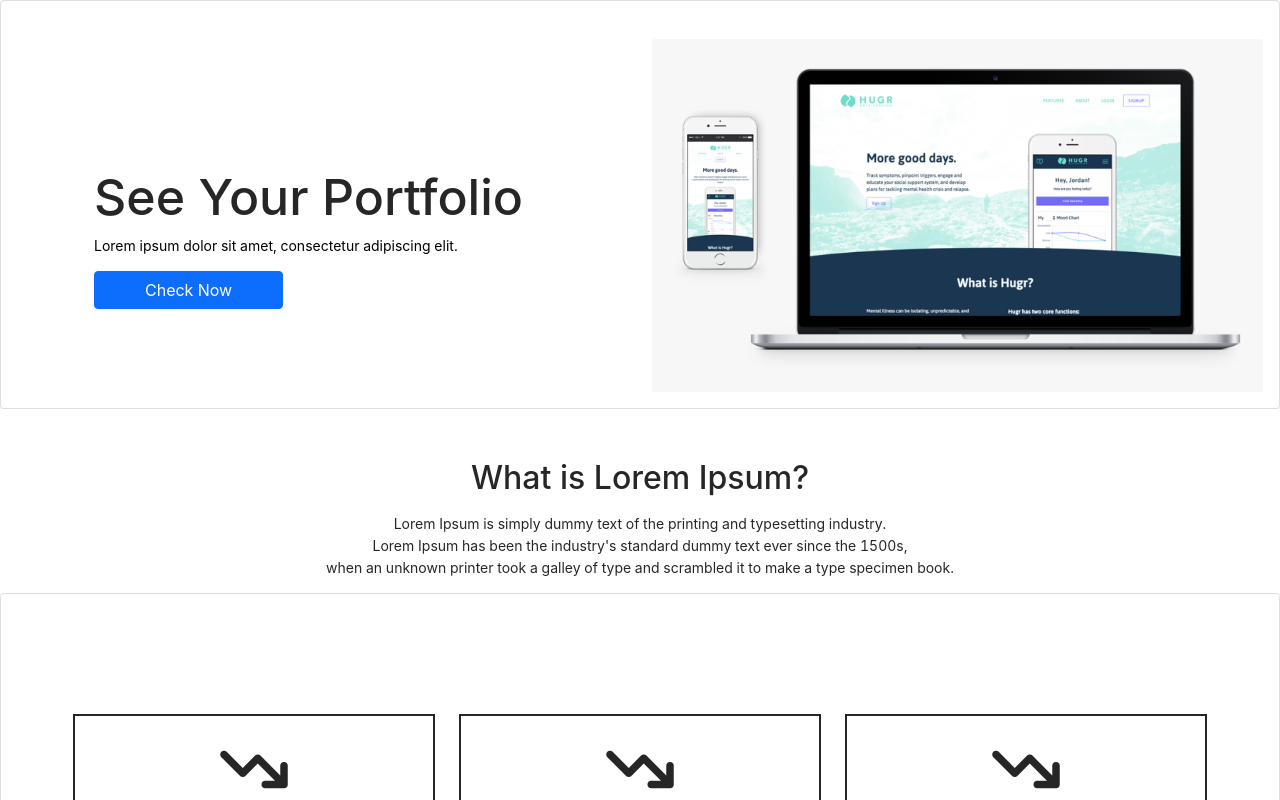
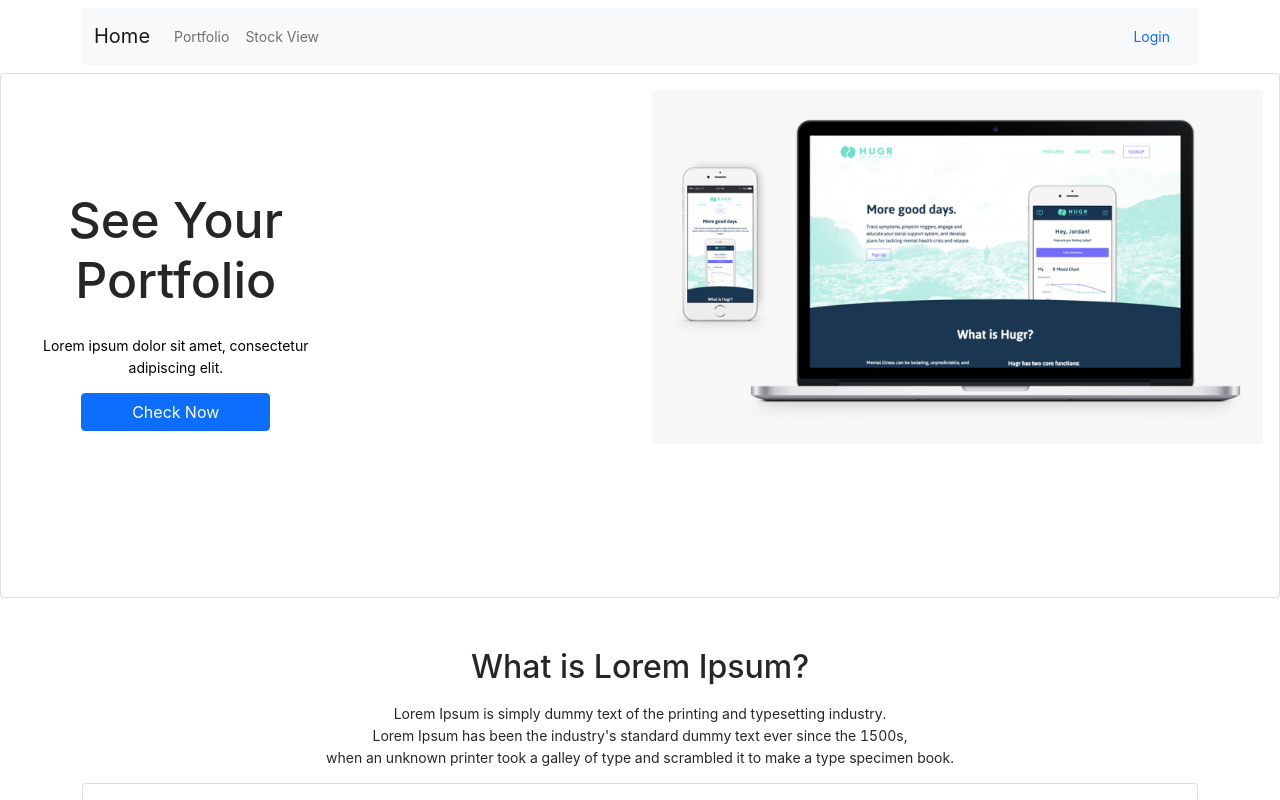
Before and after one commit to jsidd06/stock-portfolio, a React (Create React App) app: page / in a window 1280 px wide. Shown: the top 800 px of the page. Built offline with nearby package versions, Linux system fonts and the light colour scheme; sample sign-in values are in the browser's storage.

Commit message:
add some file and change the some operation and fix that

```diff
--- a/package.json
+++ b/package.json
@@ -9,6 +9,8 @@
     "antd": "^4.18.7",
     "bootstrap": "^5.1.3",
     "react": "^17.0.2",
+    "react-apexcharts": "^1.3.9",
+    "react-bootstrap": "^2.1.2",
     "react-dom": "^17.0.2",
     "react-router-dom": "^6.2.1",
     "react-scripts": "5.0.0",
--- a/src/App.js
+++ b/src/App.js
@@ -4,11 +4,13 @@ import BuySellOptionScreen from './views/BuySellOptionScreen/BuySellOptionScreen
 import BuySellScreen from './views/BuySellScreen/BuySellScreen';
 import Home from './views/Home/Home'
 import LoginScreen from './views/LoginScreen/LoginScreen';
+import NavBarScreen from './views/NavBarScreen/NavBarScreen';
 import Portfolio from './views/Portfolio/Portfolio';
 import StockScreen from "./views/StockView/StockView"
 function App() {
   return (
     <BrowserRouter>
+      <NavBarScreen />
       <Routes>
         <Route path="/" element={<Home />} />
         <Route path="/login" element={<LoginScreen />} />
--- a/src/views/BuySellOptionScreen/BuySellOptionScreen.js
+++ b/src/views/BuySellOptionScreen/BuySellOptionScreen.js
@@ -3,6 +3,11 @@ import { Button, Card, CardHeader, Col, Container, Input, Row } from "reactstrap
 import { Select, Radio, Switch } from "antd";
 import { Link } from "react-router-dom";
 function BuySellOptionScreen() {
+  const submitHandler = (e) => {
+    e.preventDefault();
+    alert("Submitted");
+    window.location = "/portfolio";
+  }
   return (
     <Container className="mt-5">
       <Card>
@@ -63,7 +68,7 @@ function BuySellOptionScreen() {
           <div className="text-center">
             <Button style={{ paddingLeft: 50, paddingRight: 50 }}>More</Button>
           </div>
-          <Button className="w-100 mt-2" color="primary">Tap To Buy</Button>
+          <Button className="w-100 mt-2" onClick={submitHandler} color="primary">Tap To Buy</Button>
         </CardHeader>
       </Card>
     </Container>
--- a/src/views/BuySellScreen/BuySellScreen.js
+++ b/src/views/BuySellScreen/BuySellScreen.js
@@ -21,24 +21,24 @@ function BuySellScreen() {
       <Card>
         <Row>
           <Col md="6">
-            <Button
-              color="primary"
+            <Link to="/selloption"
+              className="btn btn-primary"
               style={{ paddingLeft: 50, paddingRight: 50 }}
             >
               Buy
-            </Button>
+            </Link>
           </Col>
           <Col md="6">
-            <Button
-              color="warning"
+            <Link to="/selloption"
+              className="btn btn-warning"
               style={{ paddingLeft: 50, paddingRight: 50 }}
             >
               Sell
-            </Button>
+            </Link>
           </Col>
         </Row>
         <CardHeader>
-          <Link to="/" style={{ textDecoration: "none" }}>
+          <Link to="/graph" style={{ textDecoration: "none" }}>
             View Chart{" "}
           </Link>
         </CardHeader>
--- a/src/views/Home/Home.js
+++ b/src/views/Home/Home.js
@@ -1,28 +1,44 @@
-import React from 'react'
-import { Link } from 'react-router-dom';
-import { Card, CardBody, CardHeader, CardImg, CardImgOverlay, CardText, CardTitle, Col, Container, Row } from 'reactstrap';
-import stockImg from "../../Images/518-5187885_picture-of-a-phone-and-laptop-with-the.png"
-import FooterScreen from '../FooterScreen/FooterScreen';
-import NavBarScreen from '../NavBarScreen/NavBarScreen';
+import React from "react";
+import { Link } from "react-router-dom";
+import {
+  Card,
+  CardBody,
+  CardHeader,
+  CardImg,
+  CardImgOverlay,
+  CardText,
+  CardTitle,
+  Col,
+  Container,
+  Row,
+} from "reactstrap";
+import stockImg from "../../Images/518-5187885_picture-of-a-phone-and-laptop-with-the.png";
+import FooterScreen from "../FooterScreen/FooterScreen";
 function Home() {
-  if(!localStorage.getItem("token")){
+  if (!localStorage.getItem("token")) {
     window.location = "/login";
   }
   return (
     <>
-      <div>
+      <div className="mt-2">
         <Card inverse style={{ textAlign: "left" }}>
-          <NavBarScreen />
+
           <CardBody>
             <Row>
-              <Col md="6"></Col>
+              <Col sm="12" md="6">
+                <Container
+                  style={{
+                    textAlign: "center",
+                    color: "black",
+                    marginTop: "100px",
+                    marginBottom: "150px",
+                  }}
+                >
+                  <Row>
                     <Col md="6">
-                <CardImg alt="Card image cap" src={stockImg} />
-                <CardImgOverlay>
-                  <Container style={{ color: "black", marginTop: "150px" }}>
-                    <CardTitle tag="h5" style={{ fontSize: 50 }}>
+                      <h5 tag="h5" style={{ fontSize: 50 }}>
                         See Your Portfolio
-                    </CardTitle>
+                      </h5>
                       <CardText>
                         Lorem ipsum dolor sit amet, consectetur adipiscing elit.
                       </CardText>
@@ -35,14 +51,18 @@ function Home() {
                           Check Now
                         </Link>
                       </CardText>
+                    </Col>
+                  </Row>
                 </Container>
-                </CardImgOverlay>
+              </Col>
+              <Col sm="12" md="6">
+                <CardImg alt="Card image cap" src={stockImg} />
               </Col>
             </Row>
           </CardBody>
         </Card>
       </div>
-      <div style={{ textAlign: "center", marginTop: 50 }}>
+      <Container style={{ textAlign: "center", marginTop: 50 }}>
         <h2>What is Lorem Ipsum?</h2>
         <p>
           Lorem Ipsum is simply dummy text of the printing and typesetting
@@ -128,7 +148,7 @@ function Home() {
             </Row>
           </CardBody>
         </Card>
-      </div>
+      </Container>
       <Card className="text-center p-5">
         <CardBody>
           <h3>Pricing</h3>
@@ -139,7 +159,13 @@ function Home() {
             lorem ipsum dolor sit amet, consectetur adipiscing elit, sed do
             eiusmod tempor incididunt
           </p>
-          <Link to="/" className="btn btn-primary" style={{paddingRight:50,paddingLeft:50}} >Learn more</Link>
+          <Link
+            to="/"
+            className="btn btn-primary"
+            style={{ paddingRight: 50, paddingLeft: 50 }}
+          >
+            Learn more
+          </Link>
         </CardBody>
       </Card>
       <FooterScreen />
@@ -147,4 +173,4 @@ function Home() {
   );
 }
 
-export default Home
+export default Home;
--- a/src/views/NavBarScreen/NavBarScreen.js
+++ b/src/views/NavBarScreen/NavBarScreen.js
@@ -1,9 +1,26 @@
 import React from 'react'
+import { Collapse, Container, DropdownItem, DropdownMenu, DropdownToggle, Nav, Navbar, NavbarBrand, NavbarToggler, NavItem,NavLink, UncontrolledDropdown } from 'reactstrap';
 
 function NavBarScreen() {
   return (
-    <div>NavBarScreen</div>
-  )
+    <Container className="mt-2">
+      <Navbar color="light" expand="md" light>
+        <NavbarBrand href="/">Home</NavbarBrand>
+        <NavbarToggler onClick={function noRefCheck() {}} />
+        <Collapse navbar>
+          <Nav className="me-auto" navbar>
+            <NavItem>
+              <NavLink href="/portfolio">Portfolio</NavLink>
+            </NavItem>
+            <NavItem>
+              <NavLink href="/Stock">Stock View</NavLink>
+            </NavItem>
+          </Nav>
+          <NavLink href="/login">Login</NavLink>
+        </Collapse>
+      </Navbar>
+    </Container>
+  );
 }
 
 export default NavBarScreen
--- a/src/views/Portfolio/Portfolio.js
+++ b/src/views/Portfolio/Portfolio.js
@@ -15,7 +15,7 @@ function Portfolio() {
     window.location = "/login";
   }
   return (
-    <Container>
+    <Container className="mt-2">
       <Card>
         <CardHeader>
           <h3>Portfolio</h3>
--- a/src/views/StockView/StockView.js
+++ b/src/views/StockView/StockView.js
@@ -7,7 +7,7 @@ function StockView() {
     window.location = "/login";
   }
   return (
-    <Container>
+    <Container className="mt-2">
       <Card>
         <CardHeader>
           <h3>Stock View</h3>
```
Also changed, not shown: 1 other file (tests, documents, lock files or other folders). Lines whose indentation alone changed are shown as unchanged.
